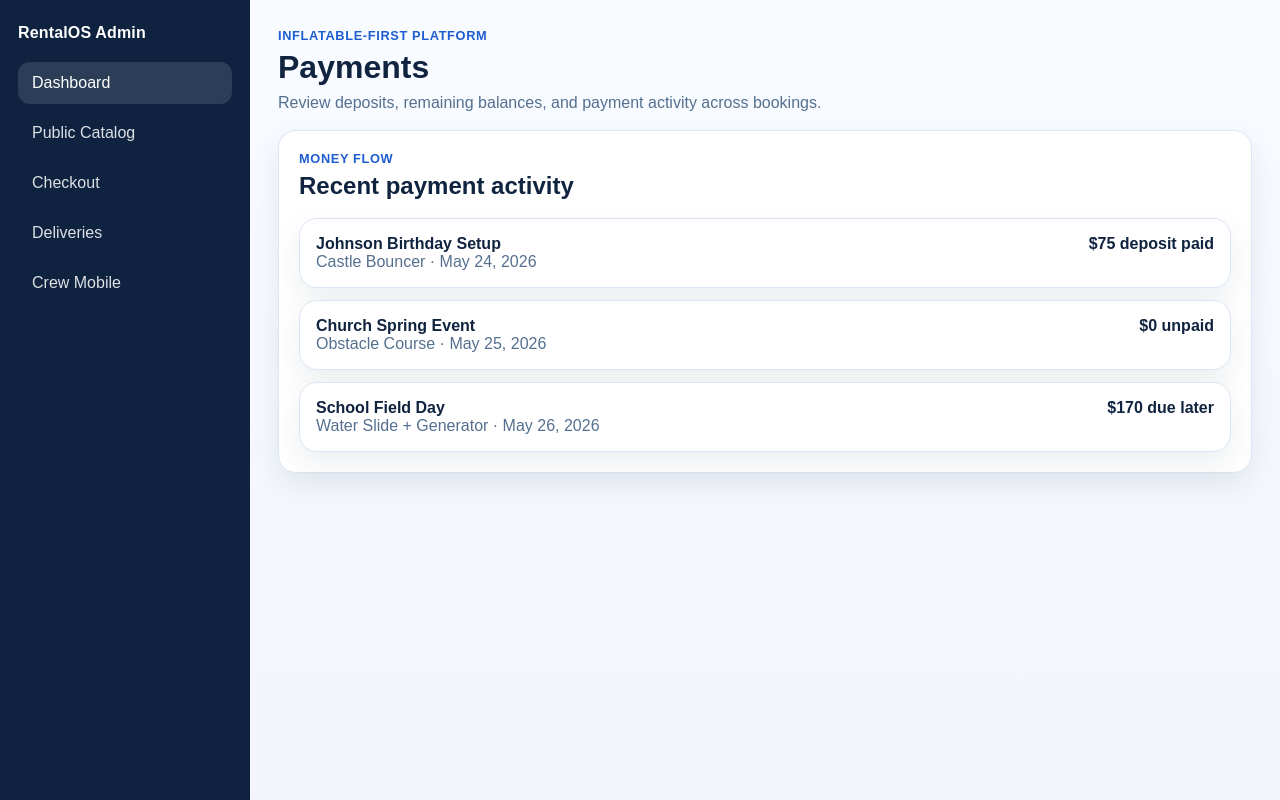
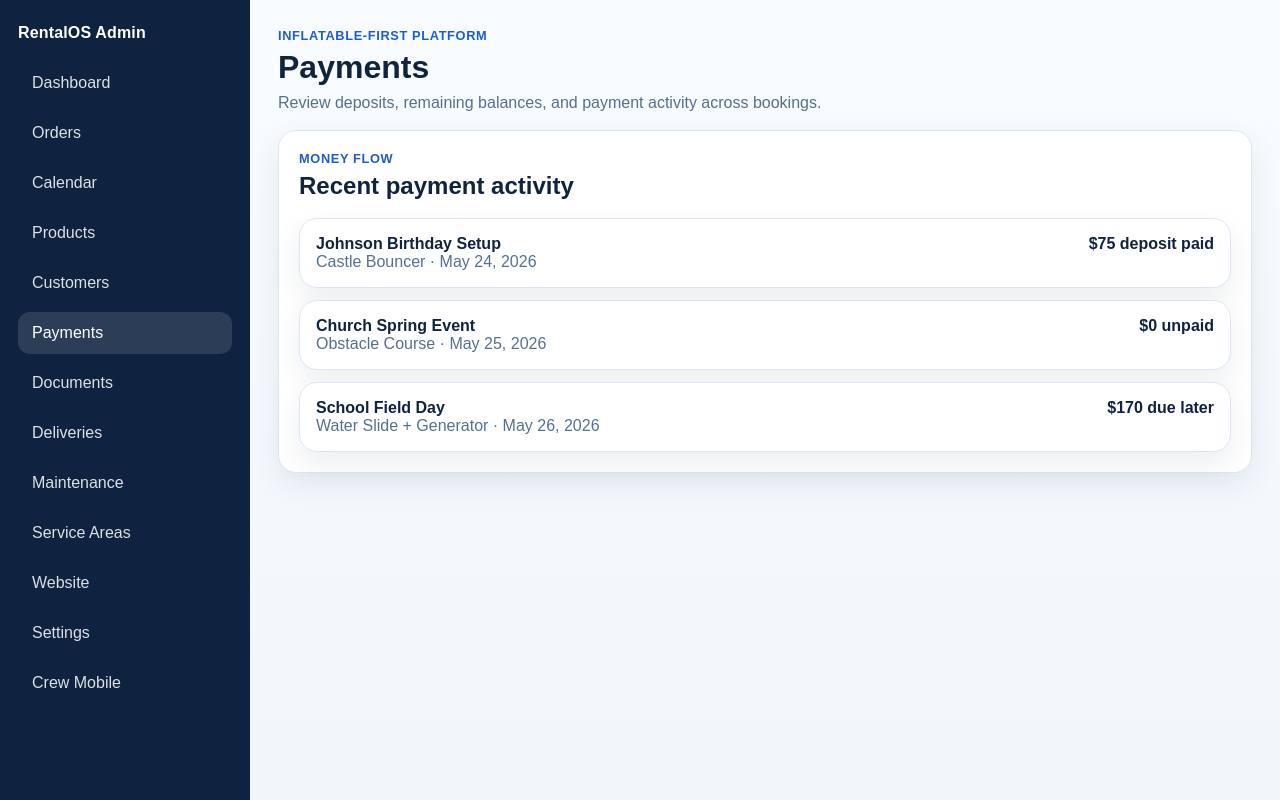
Before and after one commit to kkoly10/rental-software, a Next.js app: page /dashboard/payments in a window 1280 px wide. Built offline with nearby package versions, Linux system fonts and the light colour scheme.

Commit message:
Update dashboard-shell.tsx

```diff
--- a/components/layout/dashboard-shell.tsx
+++ b/components/layout/dashboard-shell.tsx
@@ -1,13 +1,17 @@
+"use client";
+
 import Link from "next/link";
+import { usePathname } from "next/navigation";
 import type { ReactNode } from "react";
+import { dashboardNavItems } from "@/lib/navigation/dashboard-nav";
 
-const navItems = [
-  { href: "/dashboard", label: "Dashboard" },
-  { href: "/inventory", label: "Public Catalog" },
-  { href: "/checkout", label: "Checkout" },
-  { href: "/dashboard/deliveries", label: "Deliveries" },
-  { href: "/crew/today", label: "Crew Mobile" },
-];
+function isNavItemActive(pathname: string, href: string) {
+  if (href === "/dashboard") {
+    return pathname === href;
+  }
+
+  return pathname === href || pathname.startsWith(`${href}/`);
+}
 
 export function DashboardShell({
   title,
@@ -18,22 +22,26 @@ export function DashboardShell({
   description: string;
   children: ReactNode;
 }) {
+  const pathname = usePathname();
+
   return (
     <div className="sidebar-layout">
       <aside className="sidebar">
         <div className="logo" style={{ color: "white", marginBottom: 20 }}>
           RentalOS Admin
         </div>
-        {navItems.map((item) => (
+
+        {dashboardNavItems.map((item) => (
           <Link
             key={item.href}
             href={item.href}
-            className={item.href === "/dashboard" ? "active" : undefined}
+            className={isNavItemActive(pathname, item.href) ? "active" : undefined}
           >
             {item.label}
           </Link>
         ))}
       </aside>
+
       <main className="main-shell">
         <div className="section-header">
           <div>
@@ -42,6 +50,7 @@ export function DashboardShell({
             <div className="muted">{description}</div>
           </div>
         </div>
+
         {children}
       </main>
     </div>
```
